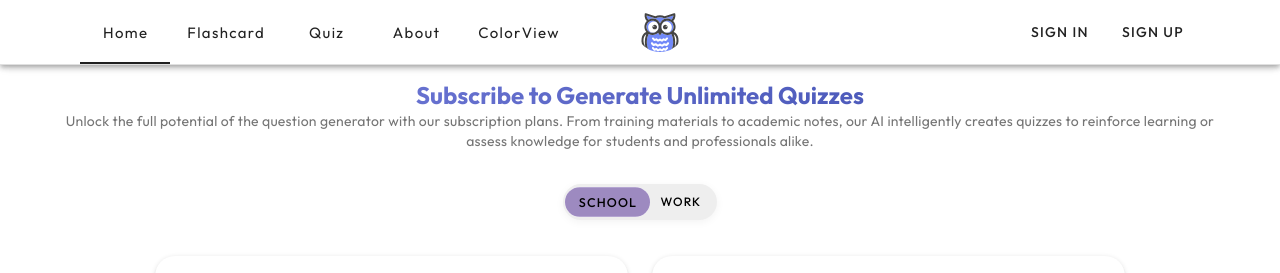
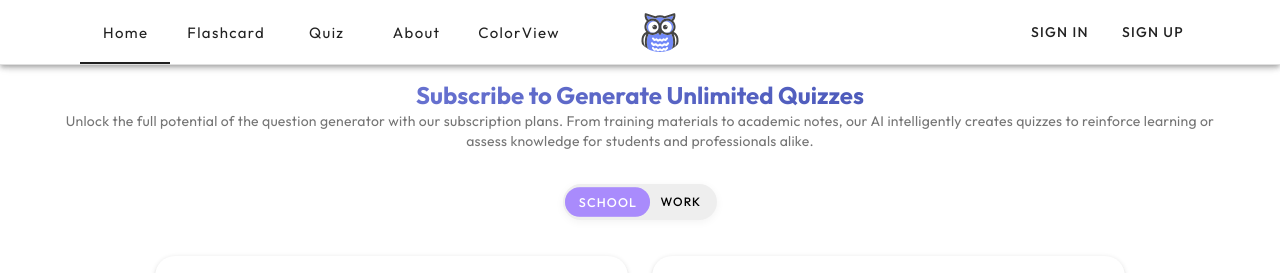
Before and after one commit to CollabStack/Owlmingo-Frontend3, a Nuxt app: page /subscribe in a window 1280 px wide. Shown: the top 273 px of the page. Built offline with nearby package versions, Linux system fonts and the light colour scheme.

Commit message:
refactor toggle button styles for improved visual consistency

```diff
--- a/pages/subscribe/index.vue
+++ b/pages/subscribe/index.vue
@@ -13,13 +13,13 @@
     <div v-motion :initial="{ opacity: 0, scale: 0.95 }" :enter="{ opacity: 1, scale: 1, transition: { delay: 200, duration: 500 } }">
       <v-btn-toggle v-model="selectedTab" class="mt-3 bg-grey-lighten-3 rounded-pill pa-1 toggle-container" density="compact" mandatory>
         <v-btn value="school" class="rounded-pill toggle-btn" :class="{
-            'bg-deep-purple-lighten-3 text-black toggle-btn-active': selectedTab === 'school',
+            'bg-secondary text-white toggle-btn-active': selectedTab === 'school',
             'bg-transparent text-black': selectedTab !== 'school'
         }" size="small">
           School
         </v-btn>
         <v-btn value="work" class="rounded-pill toggle-btn" :class="{
-            'bg-deep-purple-lighten-3 text-black toggle-btn-active': selectedTab === 'work',
+            'bg-secondary text-white toggle-btn-active': selectedTab === 'work',
             'bg-transparent text-black': selectedTab !== 'work'
         }" size="small">
           Work
```
